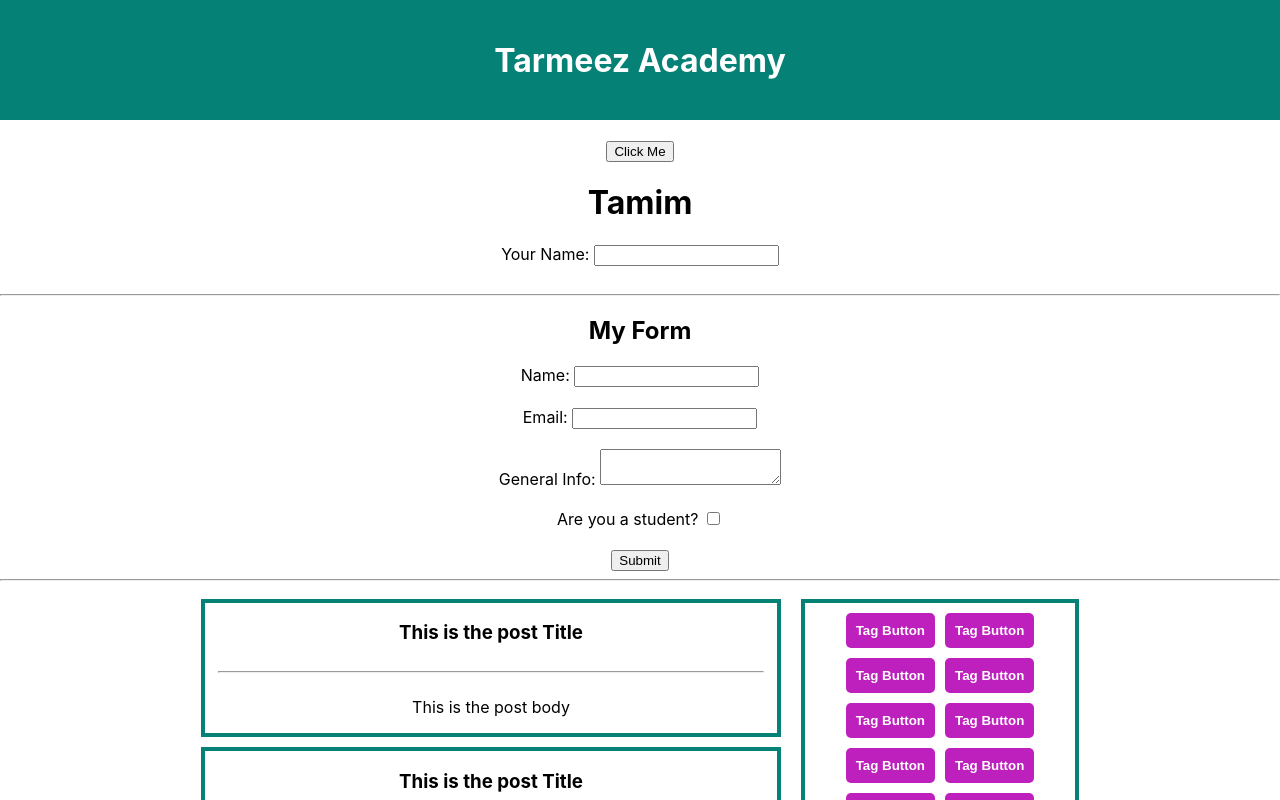
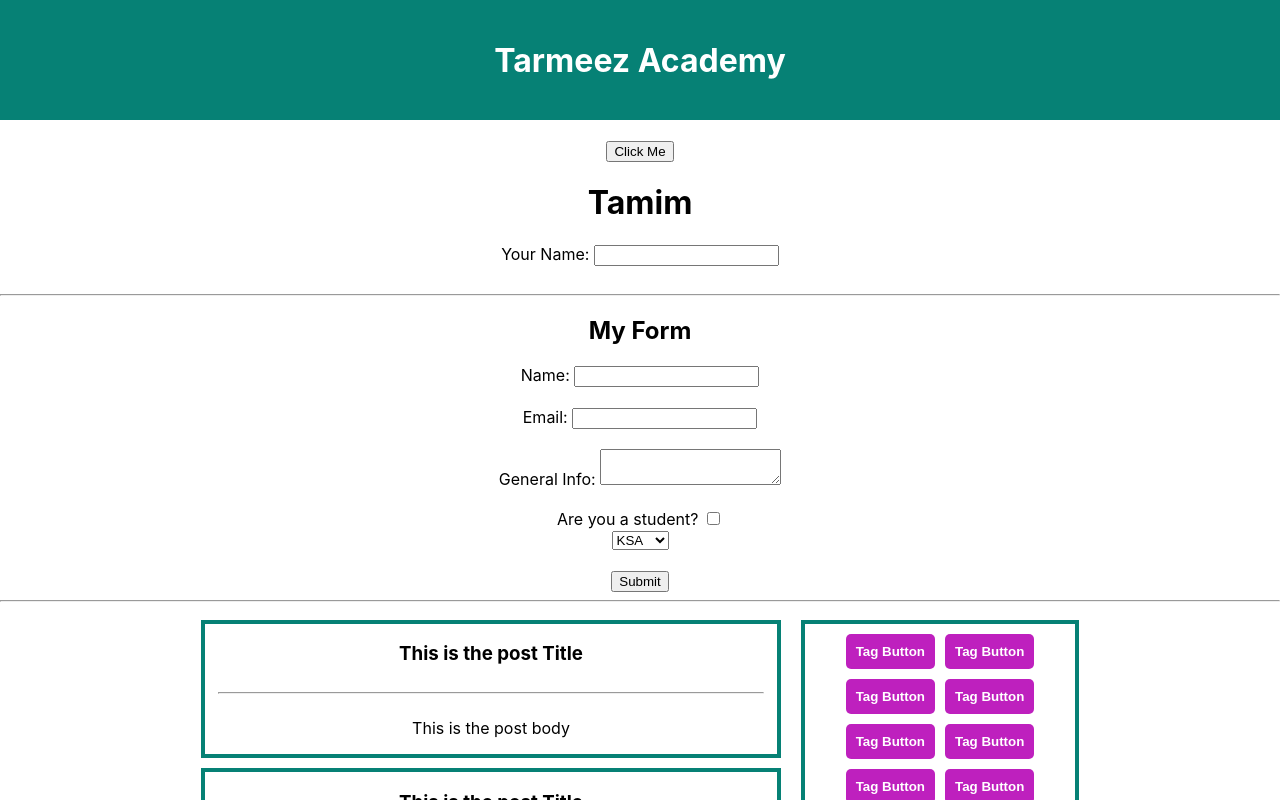
Before and after one commit to Isaladwy/react-revision, a React (Create React App) app: page / in a window 1280 px wide. Shown: the top 800 px of the page. Built offline with nearby package versions, Linux system fonts and the light colour scheme.

Commit message:
feat(MyForm): add country field to form
Introduce a new `country` field to the form data state and include a dropdown select element for users to choose their country. This enhances the form by collecting additional user information.

```diff
--- a/src/components/MyForm.jsx
+++ b/src/components/MyForm.jsx
@@ -8,6 +8,7 @@ function MyForm() {
     emailInput: '',
     generalInfo: '',
     isStudent: false,
+    country: '',
   });
   return (
     <form
@@ -61,6 +62,12 @@ function MyForm() {
         }}
       />
       <br />
+      <select value={formData.country}>
+        <option>KSA</option>
+        <option>Egypt</option>
+        <option>Qatar</option>
+      </select>
+      <br />
       <br />
       <button>Submit</button>
       <hr />
```
